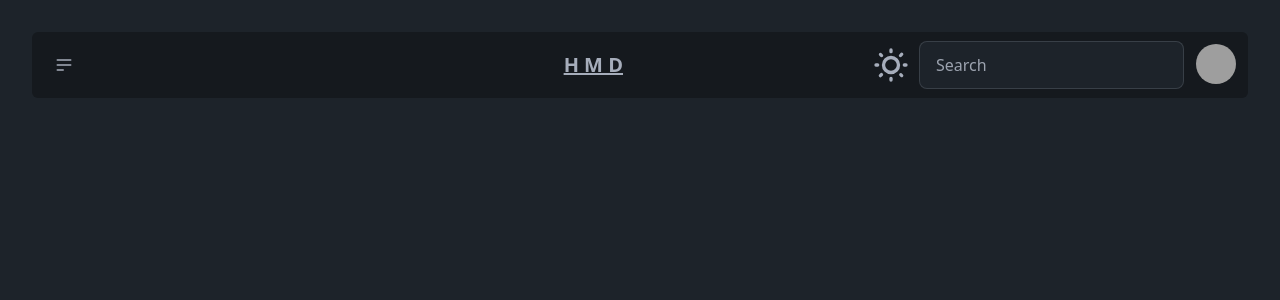
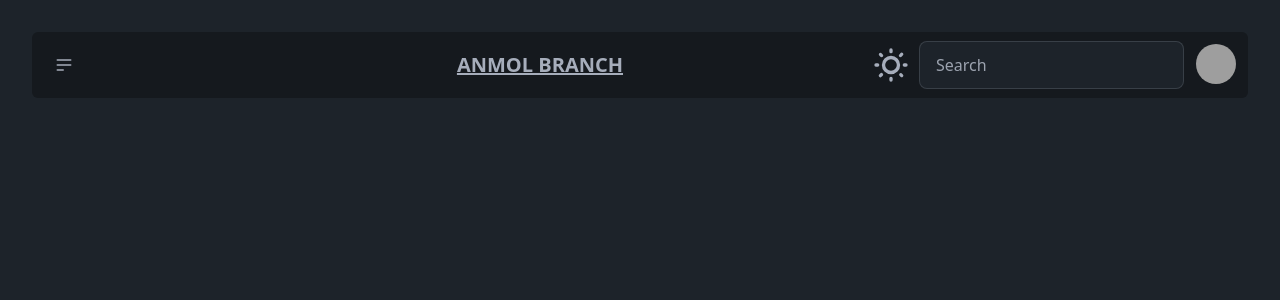
Before and after one commit to sahu-mohit/hmd-front-end, a React (Vite) app: page / in a window 1280 px wide. Shown: the top 300 px of the page. Built offline with nearby package versions, Linux system fonts and the light colour scheme; grey boxes are pictures that could not be loaded.

Commit message:
anmol first commit

```diff
--- a/src/component/Navbar.jsx
+++ b/src/component/Navbar.jsx
@@ -59,7 +59,7 @@ export default function Navbar() {
           </div>
         </div>
         <div className="navbar-center">
-          <a className="btn btn-ghost text-xl underline">H M D</a>
+          <a className="btn btn-ghost text-xl underline">ANMOL BRANCH</a>
         </div>
         <div className="flex-none gap-2 navbar-end">
           <label className="swap swap-rotate">
```
